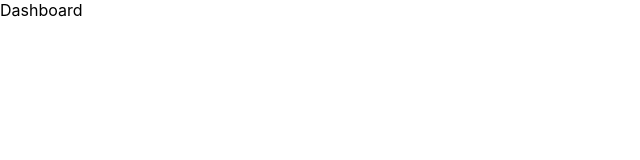
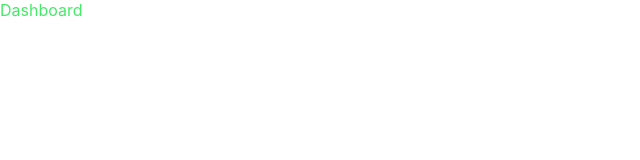
Before and after one commit to collge-app/admin-dashboard, a React (Create React App) app: page / in a window 1280 px wide. Shown: the top 160 px of the page, without its empty margins (0-640 px from the left). Built offline with nearby package versions, Linux system fonts and the light colour scheme.

Commit message:
Testing PR

```diff
--- a/src/components/Home/Dashboard.js
+++ b/src/components/Home/Dashboard.js
@@ -4,7 +4,7 @@ import "../../dist/css/Dashboard.css"
 function Dashboard()
 {
     return (
-        <div>
+        <div className='container'>
             <p>Dashboard</p>
         </div>
     )
--- a/src/scss/Dashboard/Dashboard.scss
+++ b/src/scss/Dashboard/Dashboard.scss
@@ -1,3 +1,9 @@
 @import '../mixins';
 @import '../resets';
 @import '../variables';
+
+.container {
+    p {
+        color: $green-secondary;
+    }
+}
```
Also changed, not shown: src/dist/css/Dashboard.css.
